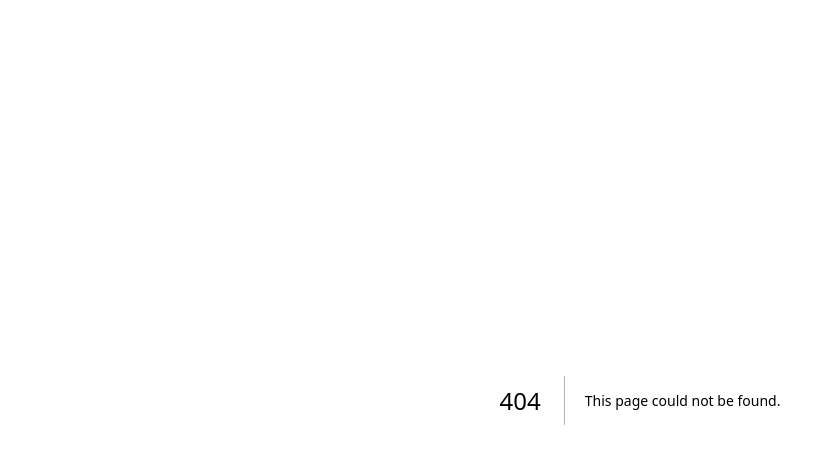
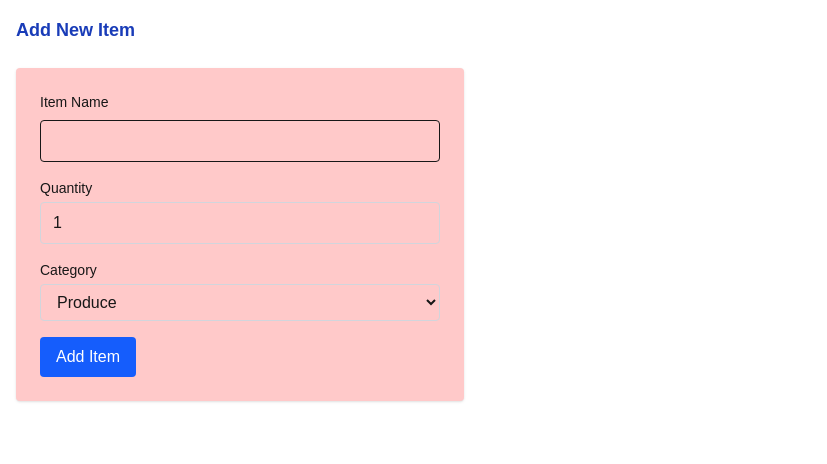
Before and after one commit to anderson-neves7/cprg306-assignments, a Next.js app: page /week-5 in a window 1280 px wide. Before the commit this address had no page. Shown: the top 464 px of the page, without its empty margins (0-827 px from the left). Built offline with nearby package versions, Linux system fonts and the light colour scheme.

Commit message:
Finalized the week 5 form with controlled inputs and styling

```diff
--- /dev/null
+++ b/app/week-5/new-item.js
@@ -0,0 +1,80 @@
+'use client';
+
+import { useState } from 'react';
+
+export default function NewItem() {
+  const [name, setName] = useState('');
+  const [quantity, setQuantity] = useState(1);
+  const [category, setCategory] = useState('produce');
+
+  function handleSubmit(event) {
+    event.preventDefault();
+
+    const item = { name, quantity, category };
+    console.log('New item:', item);
+    alert(`Item added: \nName: ${name}\nQuantity: ${quantity}\nCategory: ${category}`);
+
+    setName('');
+    setQuantity(1);
+    setCategory('produce');
+  }
+
+  return (
+    <form onSubmit={handleSubmit} className="bg-red-200 p-6 rounded shadow max-w-md space-y-4">
+      {/* Name input */}
+      <div>
+        <label className="block text-sm font-medium mb-2">Item Name</label>
+        <input
+          type="text"
+          value={name}
+          onChange={(e) => setName(e.target.value)}
+          required
+          className="w-full border border-black-300 rounded px-3 py-2"
+        />
+      </div>
+
+      {/* Quantity input */}
+      <div>
+        <label className="block text-sm font-medium mb-1">Quantity</label>
+        <input
+          type="number"
+          value={quantity}
+          onChange={(e) => setQuantity(Number(e.target.value))}
+          min="1"
+          max="20"
+          className="w-full border border-gray-300 rounded px-3 py-2"
+        />
+      </div>
+
+      {/* Category dropdown */}
+      <div>
+        <label className="block text-sm font-medium mb-1">Category</label>
+        <select
+          value={category}
+          onChange={(e) => setCategory(e.target.value)}
+          className="w-full border border-gray-300 rounded px-3 py-2"
+        >
+          <option value="produce">Produce</option>
+          <option value="dairy">Dairy</option>
+          <option value="bakery">Bakery</option>
+          <option value="meat">Meat</option>
+          <option value="frozen foods">Frozen Foods</option>
+          <option value="canned goods">Canned Goods</option>
+          <option value="dry goods">Dry Goods</option>
+          <option value="beverages">Beverages</option>
+          <option value="snacks">Snacks</option>
+          <option value="household">Household</option>
+          <option value="other">Other</option>
+        </select>
+      </div>
+
+      {/* Submit button */}
+      <button
+        type="submit"
+        className="bg-blue-600 text-white px-4 py-2 rounded hover:bg-blue-700"
+      >
+        Add Item
+      </button>
+    </form>
+  );
+}
--- /dev/null
+++ b/app/week-5/page.js
@@ -0,0 +1,10 @@
+import NewItem from './new-item';
+
+export default function Page() {
+  return (
+    <main className="p-4">
+      <h1 className="text-lg font-bold mb-6 text-blue-800">Add New Item</h1>
+      <NewItem />
+    </main>
+  );
+}
```
